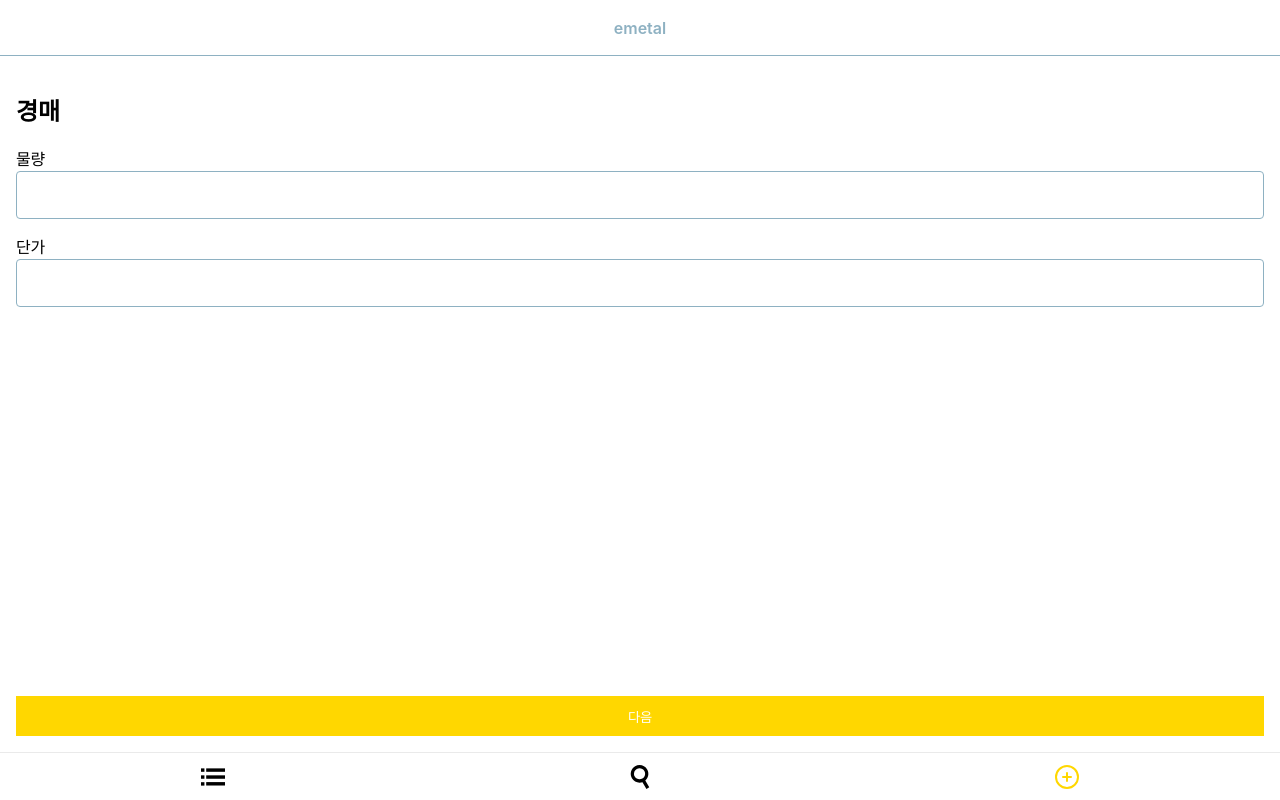
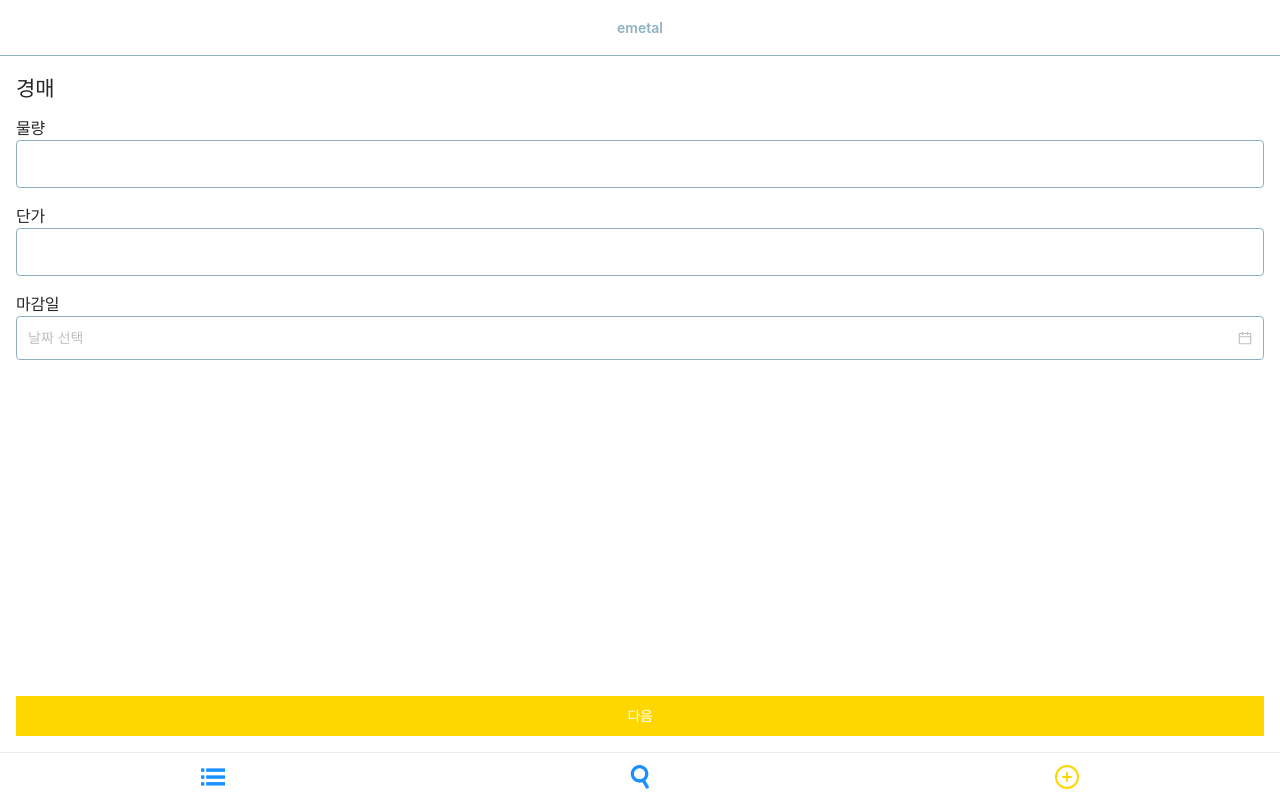
Before and after one commit to Jongyeol91/auction, a Next.js app: page /add/addInfo in a window 1280 px wide. Built offline with nearby package versions, Linux system fonts and the light colour scheme.

Commit message:
feat: init datepicker

```diff
--- /dev/null
+++ b/components/common/DatePicker.tsx
@@ -0,0 +1,87 @@
+import React from 'react';
+import { DatePicker, ConfigProvider } from 'antd';
+import { Controller, ControllerRenderProps } from 'react-hook-form';
+import styled from 'styled-components';
+
+import 'moment/locale/ko';
+import locale from 'antd/lib/locale/ko_KR';
+import { colors } from '@/lib/colors';
+import { Moment } from 'moment';
+
+/**
+ * Date field for form
+ *
+ * @param {*} props
+ * @returns date field
+ */
+
+// interface Props {
+//   defaultValue?: Moment;
+//   disabled: boolean;
+//   name: string;
+//   error: boolean;
+//   control:
+// }
+
+const DateField = (props) => {
+  const {
+    className,
+    defaultValue = false,
+    disabled = false,
+    id,
+    error = false,
+    control,
+    required,
+    disabledDate,
+    onFocus,
+    onBlur,
+  } = props;
+
+  const borderColor = error ? '#EF3340' : colors.gray3;
+
+  const rules = { required: required };
+
+  return (
+    <ConfigProvider locale={locale}>
+      <Controller
+        name={id}
+        className={className}
+        control={control}
+        defaultValue={defaultValue}
+        rules={rules}
+        render={({ ...field }: ControllerRenderProps) => {
+          return (
+            <StyledDatePicker
+              {...field}
+              onFocus={onFocus}
+              onBlur={onBlur}
+              disabled={disabled}
+              borderColor={borderColor}
+              disabledDate={disabledDate}
+            />
+          );
+        }}
+      />
+    </ConfigProvider>
+  );
+};
+
+const StyledDatePicker = styled(DatePicker)<{ borderColor: string }>`
+  display: 'inline-block';
+  min-height: 44px;
+  width: 100%;
+  border-color: ${({ borderColor }) => borderColor};
+  border-radius: 4px;
+  box-shadow: none;
+  &:hover {
+    border-color: ${({ borderColor }) => borderColor};
+  }
+  &.ant-picker {
+    transition: none;
+  }
+  &.ant-picker-focused {
+    border-color: ${colors.primary};
+  }
+`;
+
+export default DateField;
--- /dev/null
+++ b/components/common/LabelDatePicker.tsx
@@ -0,0 +1,49 @@
+import Input, { type Props as InputProps } from './Input';
+import styled, { css } from 'styled-components';
+import { forwardRef, useState } from 'react';
+import { colors } from '@/lib/colors';
+import DateField from './DatePicker';
+
+interface Props extends InputProps {
+  label: string;
+  control: any;
+}
+
+const LabelDatePicker = ({ label, ...rest }: Props) => {
+  const [focused, setFocused] = useState(false);
+
+  const onFocus = () => {
+    setFocused(true);
+  };
+
+  const onBlur = () => {
+    setFocused(false);
+  };
+
+  return (
+    <Wrapper>
+      <Label focused={focused}>{label}</Label>
+      <DateField {...rest} onFocus={onFocus} onBlur={onBlur} />
+    </Wrapper>
+  );
+};
+
+LabelDatePicker.displayName = 'LabelDatePicker';
+
+const Wrapper = styled.div`
+  display: flex;
+  flex-direction: column;
+`;
+
+const Label = styled.label<{ focused: boolean }>`
+  line-height: 1.5;
+  font-size: 16px;
+  letter-spacing: -0.3px;
+  ${(props) =>
+    props.focused &&
+    css`
+      color: ${colors.primary};
+    `}
+`;
+
+export default LabelDatePicker;
--- a/next.config.js
+++ b/next.config.js
@@ -1,16 +1,21 @@
 /** @type {import('next').NextConfig} */
+
+const AntdDayjsWebpackPlugin = require('antd-dayjs-webpack-plugin');
+
 const nextConfig = {
   reactStrictMode: true,
   swcMinify: true,
   compiler: {
     styledComponents: true,
   },
+
   webpack(config) {
-    config.module.rules.push({
-      test: /\.svg$/i,
-      issuer: /\.[jt]sx?$/,
-      use: ['@svgr/webpack'],
-    });
+    [new AntdDayjsWebpackPlugin()],
+      config.module.rules.push({
+        test: /\.svg$/i,
+        issuer: /\.[jt]sx?$/,
+        use: ['@svgr/webpack'],
+      });
 
     return config;
   },
--- a/package.json
+++ b/package.json
@@ -10,10 +10,14 @@
   },
   "dependencies": {
     "@types/axios": "^0.14.0",
+    "antd": "^4.23.5",
+    "antd-dayjs-webpack-plugin": "^1.0.6",
     "axios": "^0.27.2",
     "cookie": "^0.5.0",
+    "dayjs": "^1.11.5",
     "jotai": "^1.8.5",
     "jsonwebtoken": "^8.5.1",
+    "moment": "^2.29.4",
     "next": "12.2.5",
     "react": "18.2.0",
     "react-dom": "18.2.0",
--- a/pages/_app.tsx
+++ b/pages/_app.tsx
@@ -3,6 +3,7 @@ import type { AppProps } from 'next/app';
 import { ThemeProvider } from 'styled-components';
 import { colors } from '@/lib/colors';
 import ErrorBoundary from '@/components/ErrorBoundary';
+import 'antd/dist/antd.css';
 
 if (process.env.NODE_ENV === 'development') {
   require('mocks');
--- a/pages/add/addInfo.tsx
+++ b/pages/add/addInfo.tsx
@@ -5,6 +5,7 @@ import TabTamplete from '@/components/templates/TabTemplate';
 import { FieldValues, SubmitHandler, useForm } from 'react-hook-form';
 import styled from 'styled-components';
 import { atom, useAtom } from 'jotai';
+import LabelDatePicker from '@/components/common/LabelDatePicker';
 
 const auctionsAtom = atom<FieldValues>({ category: '', subCategory: '' });
 
@@ -12,6 +13,7 @@ function Add() {
   const {
     register,
     handleSubmit,
+    control,
     formState: { errors },
   } = useForm();
 
@@ -29,6 +31,12 @@ function Add() {
             <LabelInput label="물량" {...register('amount', { required: true })} />
 
             <LabelInput label="단가" {...register('unit', { required: true })} />
+            <LabelDatePicker
+              label="마감일"
+              id="sefsefesg"
+              control={control}
+              {...register('date', { required: true })}
+            />
           </Group>
         </AddTemplate>
       </TabTamplete>
--- a/styles/globals.css
+++ b/styles/globals.css
@@ -16,7 +16,7 @@ a {
   box-sizing: border-box;
 }
 
-@media (prefers-color-scheme: dark) {
+/* @media (prefers-color-scheme: dark) {
   html {
     color-scheme: dark;
   }
@@ -25,7 +25,7 @@ a {
 
     background: black;
   }
-}
+} */
 
 #__next {
   height: 100%;
@@ -33,3 +33,11 @@ a {
   display: flex;
   flex-direction: column;
 }
+
+.ant-picker-focused {
+  transition: none;
+  box-shadow: none;
+}
+.ant-picker {
+  transition: 0s;
+}
```
Also changed, not shown: components/common/Wrapper.tsx (added, +34 -0 lines), 1 other file (tests, documents, lock files or other folders).
